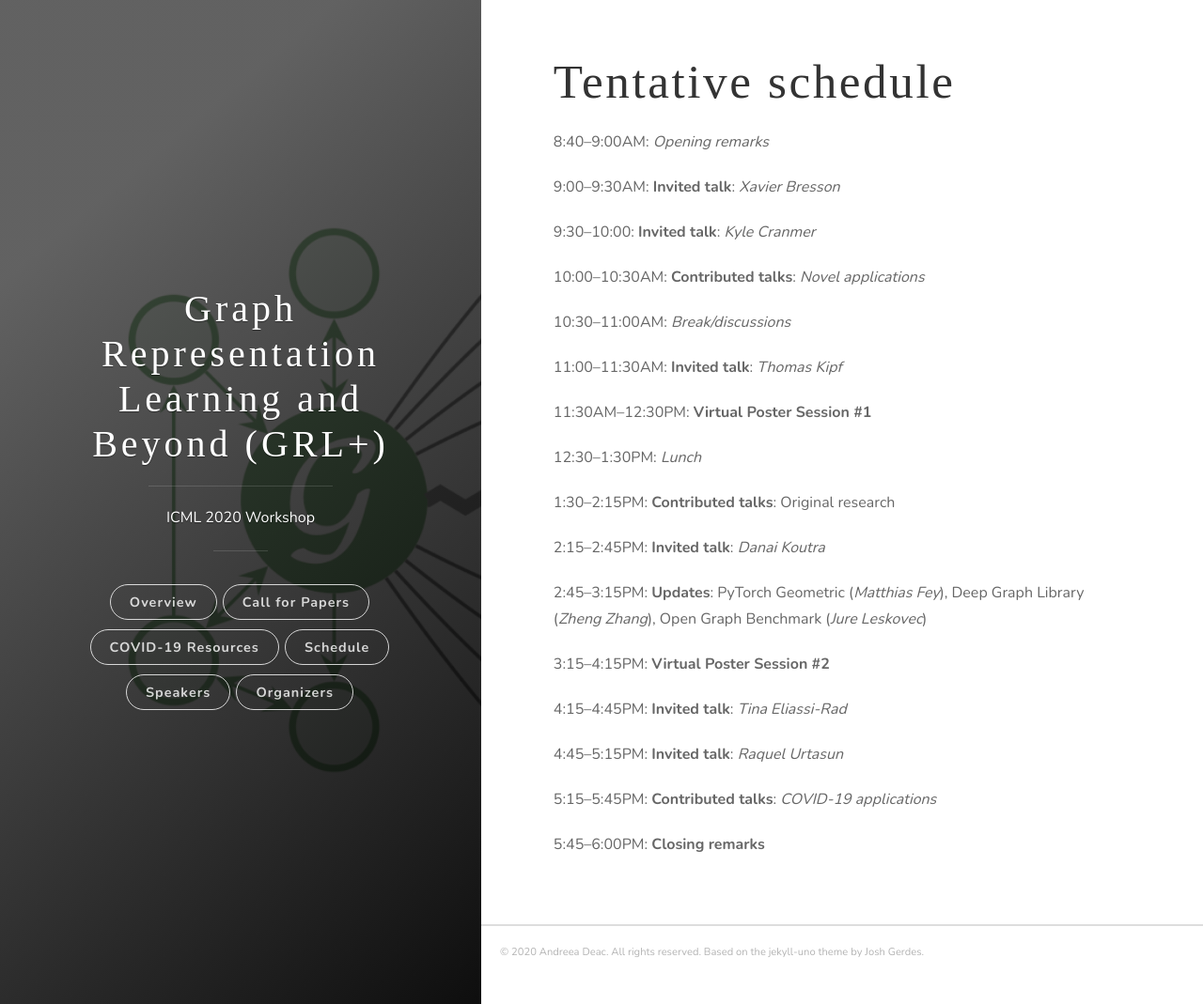
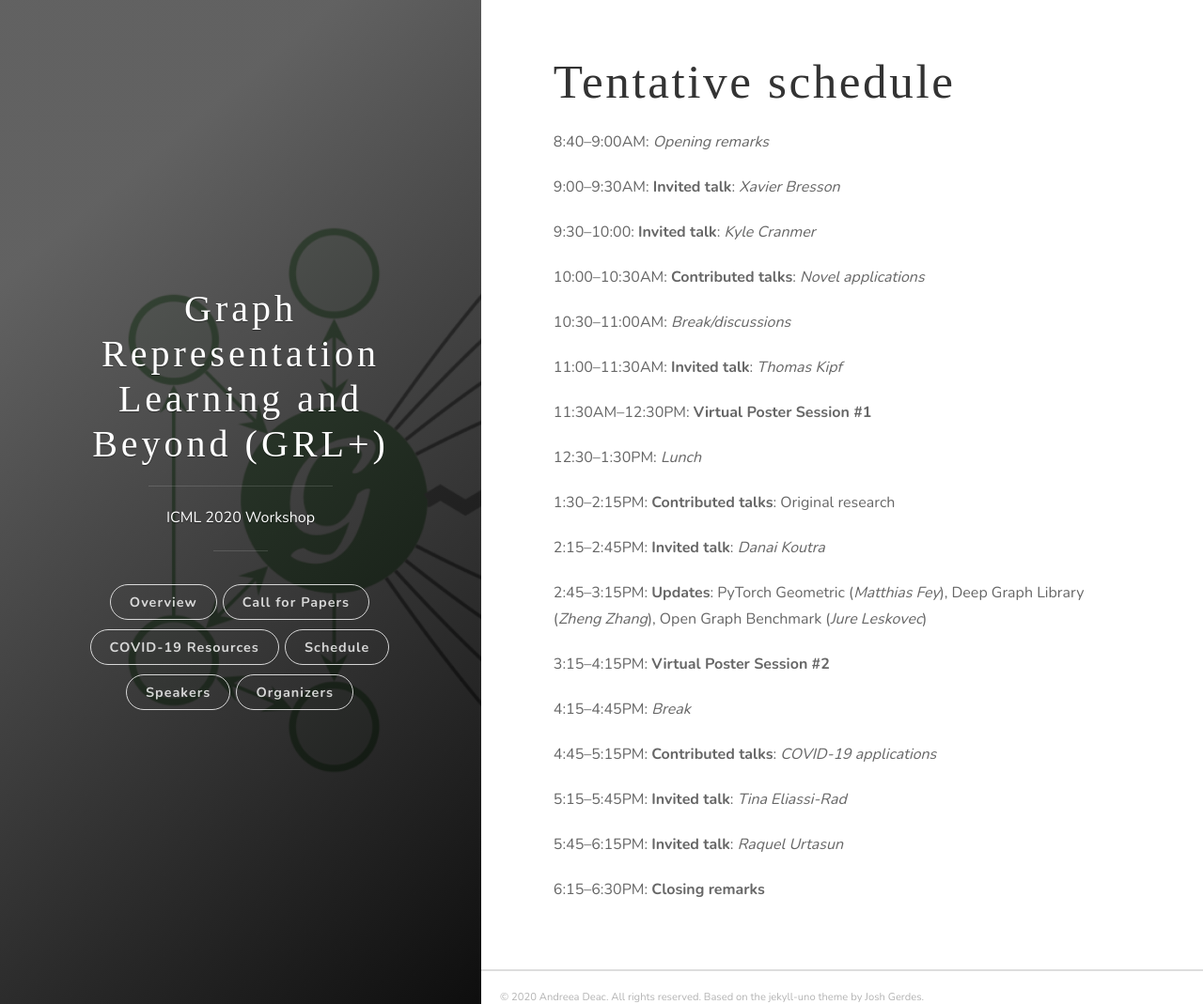
Before and after one commit to grlplus/grlplus.github.io, a Jekyll site: the page built from schedule.md, in a window 1280 px wide and 1069 px high. Shown: the whole window at 94% size. Built offline with Jekyll 4.4.1, drawn with Linux system fonts in a browser that asks for light colours; some web fonts are replaced.

Commit message:
schedule update

```diff
--- a/schedule.md
+++ b/schedule.md
@@ -28,10 +28,12 @@ permalink: /schedule/
 
 3:15--4:15PM: **Virtual Poster Session #2**
 
-4:15--4:45PM: **Invited talk**: *Tina Eliassi-Rad*
+4:15--4:45PM: *Break*
 
-4:45--5:15PM: **Invited talk**: *Raquel Urtasun*
+4:45--5:15PM: **Contributed talks**: *COVID-19 applications*
 
-5:15--5:45PM: **Contributed talks**: *COVID-19 applications*
+5:15--5:45PM: **Invited talk**: *Tina Eliassi-Rad*
 
-5:45--6:00PM: **Closing remarks**
+5:45--6:15PM: **Invited talk**: *Raquel Urtasun*
+
+6:15--6:30PM: **Closing remarks**
```
